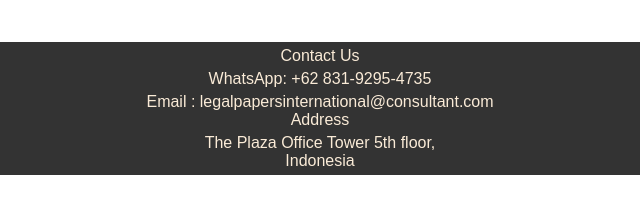
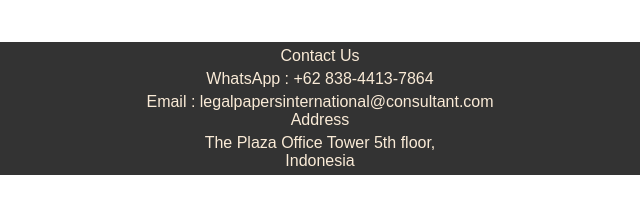
Before and after one commit to akankwu/Agency, a plain HTML site: page contact.html in a window 1280 px wide. Shown: the part 360-574 px from the top of the page, 320-960 px from the left. Drawn offline with Linux system fonts and the light colour scheme.

Commit message:
Update contact.html

```diff
--- a/contact.html
+++ b/contact.html
@@ -82,7 +82,7 @@
     <div class="footc">
         <ul>
             <li>Contact Us
-                <p class="color"><a href="https://wa.me/message/PU26NFWADSYDH1"> WhatsApp: +62 831-9295-4735</a></p>
+                 <p class="color"><a href="https://wa.me/6283844137864"> WhatsApp : +62 838-4413-7864</a></p>
                 <p class="color"><a href="mailto: legalpapersinternational@consultant.com">Email :
                         legalpapersinternational@consultant.com</a></p>
             </li>
```
